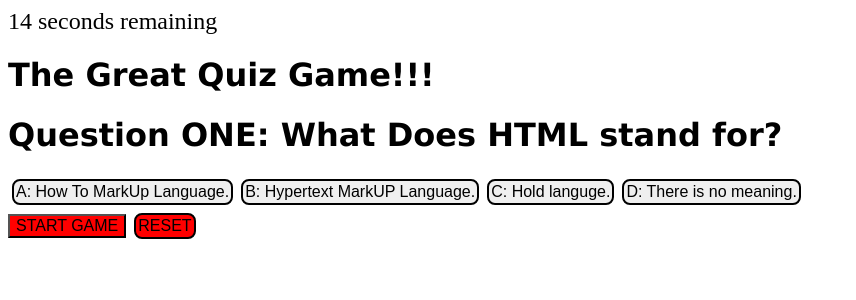
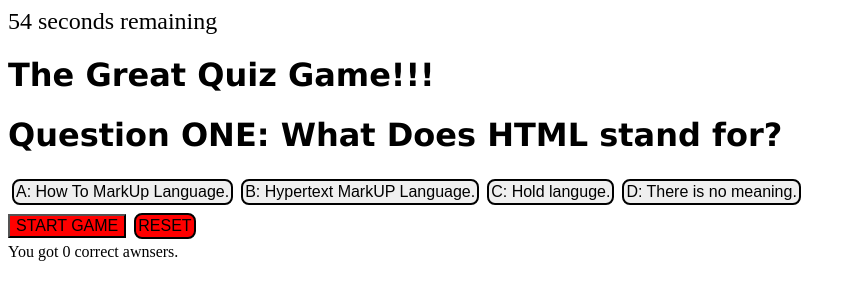
Before and after one commit to jdesgarennes/04-Homework, a plain HTML site: page index.html in a window 1280 px wide. Both pictures are taken after a click on the button "START GAME". Shown: the whole page, without its empty margins (0-856 px from the left). Drawn offline with Linux system fonts and the light colour scheme.

Commit message:
Fixed major loop issue

```diff
--- a/assets/script.js
+++ b/assets/script.js
@@ -4,7 +4,7 @@ var BeginGameButton = document.querySelector("#start");
 var restartGameButton = document.querySelector('#restart');
 var resultsContainer = document.querySelector('#result-box');
 var score =0;
-var timeLeft=20;
+var timeLeft=60;
 var removeTime = 0;
 var addTime = 10;
 var removeTime = 10;
@@ -32,6 +32,7 @@ var quizquestions = [
         answers: ["A: To make code more difficult.", "B: To make the program run faster.", "C: To make loops", "D: To make code easier to read."],
         correctAnswer: "D: To make code easier to read.",
     },
+    /*
     {
         question: "Question FIVE: What does .createElement Do?",
         answers: ["A: Creates faster pages.", "B: Method creates the HTML element specified by tagName.", "C: changes chemestry of page.", "D: This is not a valid method."],
@@ -62,23 +63,32 @@ var quizquestions = [
         answers: ["A: Makes answers un readable", "B: Means it cannot be changed", "C: Makes others work more tollerable.", "D: Allows you to chnge values."],
         correctAnswer: "B: Means it cannot be changed",
     },
+    */
 ];
 
 
-var curentQuestion =0;
+var currentQuestion =0;
 // The Begin game function that start the game and validates input.
 //restartGameButton.style.display='none';
 countdown()
 function beginGame () {
+    console.log("Begin Game....")
 // next line clears out text box.
 questionsConainer.innerHTML = "";
 resultsContainer.innerHTML = "";
 
-var questions = quizquestions[curentQuestion];
+if (currentQuestion >quizquestions.length -1){
+    endGame();
+}else {
+
+//var currentQuestion=0;
+var questions = quizquestions[currentQuestion];
 var qTitle = document.createElement("h1");
 qTitle.textContent= questions.question;
 questionsConainer.appendChild(qTitle);
  // loop to display all questions inarray.
+
+
  for (var i = 0; i < questions.answers.length; i++){
     var answersbuttons = document.createElement("button");
     answersbuttons.setAttribute('id','button'+i);
@@ -92,28 +102,30 @@ questionsConainer.appendChild(qTitle);
 
         if(questions.correctAnswer=== this.textContent && timeLeft > 1){
             score++;
+            currentQuestion++ ;
             BeginGameButton.innerHTML = "NEXT";
             resultsContainer.innerHTML = "THAT IS CORRECT! YOU NOW HAVE  "+score +" CORRECT ANSWERS.";
-
 
         } else if(timeLeft <1){
             noTime();
 
         }
+          //else if (currentQuestion > 9 ){
+           // endGame();
+         // }
         else {
             BeginGameButton.innerHTML = "NEXT";
             resultsContainer.innerHTML = "THAT IS NOT CORRECT!";
+            currentQuestion++;
             timeLeft = timeLeft - removeTime;
         }
-
-        console.log(timeLeft);
 
 
     })
 
     }
-    curentQuestion ++;
-
+    resultsContainer.innerHTML = "You got "+ score +" correct awnsers.";
+}
 }
 
 BeginGameButton.addEventListener("click",beginGame);
@@ -130,8 +142,11 @@ function resetgame(){
 };
 function endGame(){
     questionsConainer.innerHTML = "";
-    resultsContainer.innerHTML = "";
+    //resultsContainer.innerHTML = "";
+    timeLeft = 0;
     resultsContainer.innerHTML = "You got "+ score +" correct awnsers.";
+
+
 };
 
 function countdown() {
@@ -145,16 +160,13 @@ function countdown() {
 
         timeLeft--;
       } else if (timeLeft === 1) {
-        // When `timeLeft` is equal to 1, rename to 'second' instead of 'seconds'
+
         timeClock.textContent = timeLeft + ' second remaining';
         timeLeft--;
       } else {
-        // Once `timeLeft` gets to 0, set `timerEl` to an empty string
+
         timeClock.textContent = '';
-        //endGame()
-        //resultsContainer.innerHTML = "YOU RAN OUT OF TIME, PLEASE TRY AGAIN.";
 
-        // Use `clearInterval()` to stop the timer
 
         clearInterval(timeInterval);
 
```
Also changed, not shown: index.html (+0 -2 lines), 1 other file.
